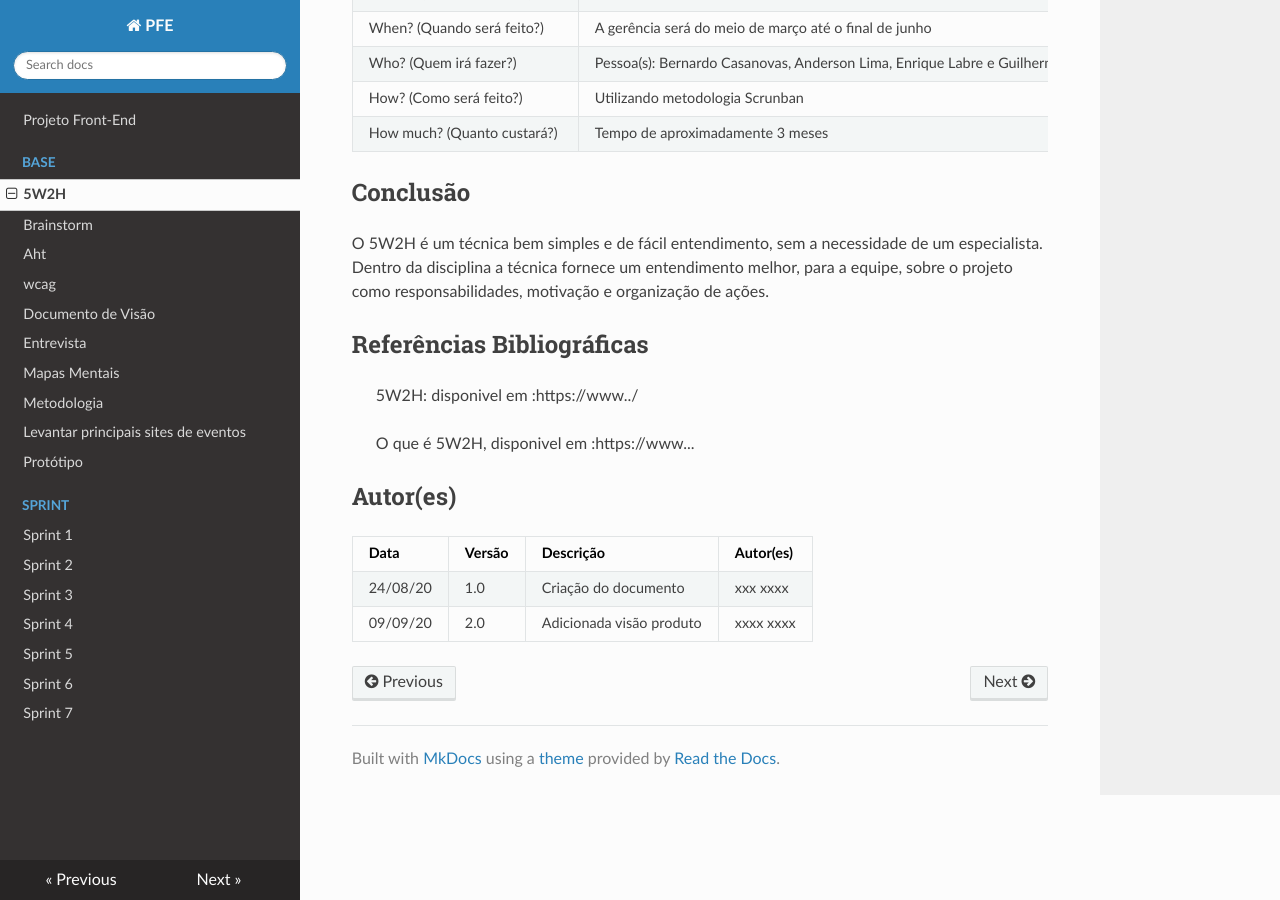
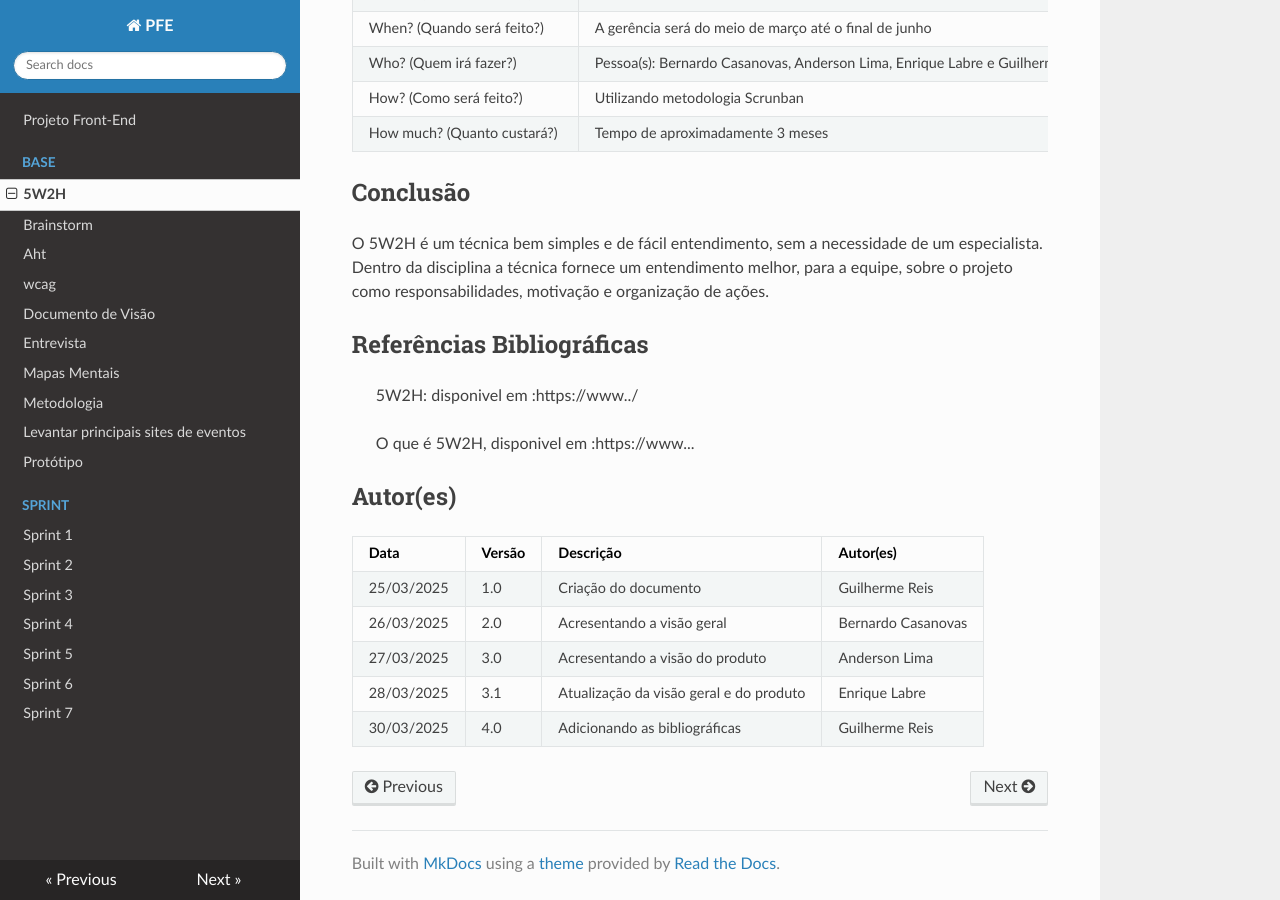
Before and after one commit to Projetos-de-Extensao/PFE_25.1_8001_BetoCuenca, an MkDocs documentation site: the page built from docs/base/5w2h.md, in a window 1280 px wide and 900 px high, scrolled down 1141 px. Built offline with MkDocs 1.6.1, drawn with Linux system fonts in a browser that asks for light colours; nearby versions of some CDN libraries.

Commit message:
adicionando os autores do documento 5w2h

```diff
--- a/docs/base/5w2h.md
+++ b/docs/base/5w2h.md
@@ -61,5 +61,8 @@ O 5W2H é um técnica bem simples e de fácil entendimento, sem a necessidade de
 ## Autor(es)
 | Data | Versão | Descrição | Autor(es) |
 | -- | -- | -- | -- |
-| 24/08/20 | 1.0 | Criação do documento | xxx xxxx |
-| 09/09/20 | 2.0 | Adicionada visão produto | xxxx xxxx |
+| 25/03/2025 | 1.0 | Criação do documento | Guilherme Reis |
+| 26/03/2025 | 2.0 | Acresentando a visão geral | Bernardo Casanovas |
+| 27/03/2025 | 3.0 | Acresentando a visão do produto | Anderson Lima |
+| 28/03/2025 | 3.1 | Atualização da visão geral e do produto | Enrique Labre |
+| 30/03/2025 | 4.0 | Adicionando as bibliográficas | Guilherme Reis |
```
